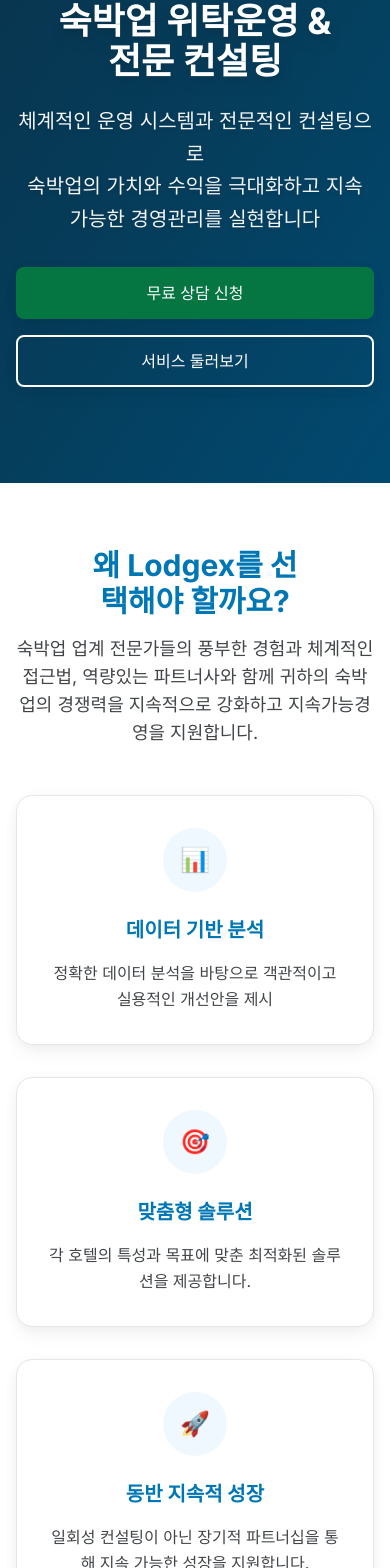
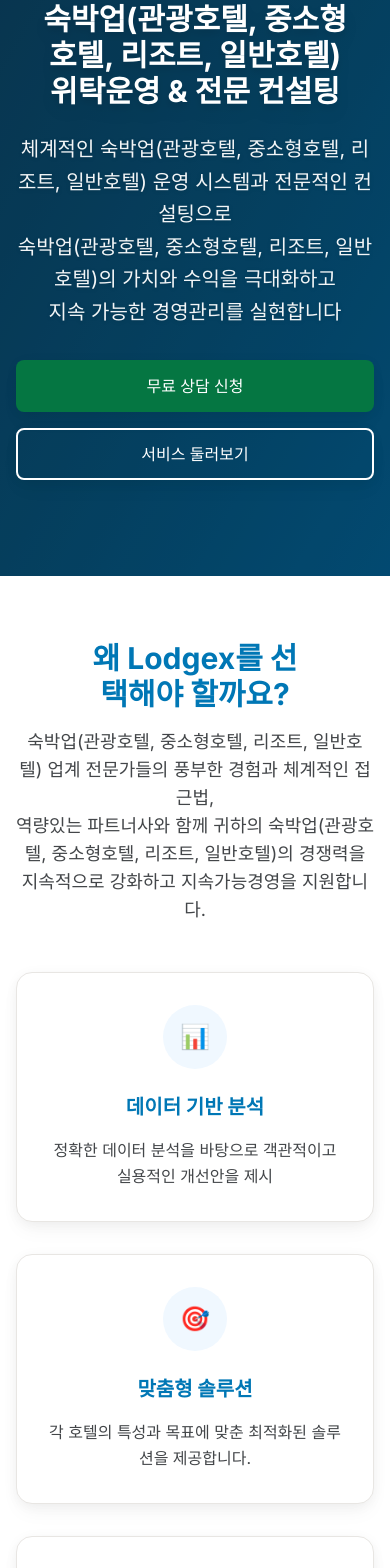
Before and after one commit to 8around/outsourcing_lodgex, a Next.js app: page /services in a window 390 px wide. Shown: the part 176-1744 px from the top of the page. Built offline with nearby package versions, Linux system fonts and the light colour scheme; no server answers.

Commit message:
fix: 문구 수정 요청사항 완벽반영 - 문구수정 요청사항에 기재되어 있지 않은 부분은 페이지 디자인을 고려해 숙박업 세부분야 삽입 여부 결정하였음

```diff
--- a/src/components/consulting/ConsultingService.tsx
+++ b/src/components/consulting/ConsultingService.tsx
@@ -32,14 +32,15 @@
         <div className="absolute inset-0 bg-black/30"></div>
         <div className="relative max-w-7xl mx-auto px-4 sm:px-6 lg:px-8 py-24">
           <div className="text-center max-w-4xl mx-auto">
-            <h1 className="text-4xl md:text-5xl lg:text-6xl font-sans font-bold mb-6 drop-shadow-lg">
-              숙박업 위탁운영 &<br />
-              전문 컨설팅
+            <h1 className="text-3xl lg:text-4xl font-sans font-bold mb-6 drop-shadow-lg">
+              숙박업(관광호텔, 중소형호텔, 리조트, 일반호텔)<br />
+              위탁운영 & 전문 컨설팅
             </h1>
-            <p className="text-xl md:text-2xl text-white/95 mb-8 leading-relaxed drop-shadow">
-              체계적인 운영 시스템과 전문적인 컨설팅으로
+            <p className="text-xl lg:text-2xl text-white/95 mb-8 leading-relaxed drop-shadow">
+              체계적인 숙박업(관광호텔, 중소형호텔, 리조트, 일반호텔) 운영 시스템과 전문적인 컨설팅으로
               <br />
-              숙박업의 가치와 수익을 극대화하고 지속 가능한 경영관리를 실현합니다
+              숙박업(관광호텔, 중소형호텔, 리조트, 일반호텔)의 가치와 수익을 극대화하고<br />
+              지속 가능한 경영관리를 실현합니다
             </p>
             <div className="flex flex-col sm:flex-row gap-4 justify-center">
               <Button
@@ -74,8 +75,8 @@
               왜 Lodgex를 선택해야 할까요?
             </h2>
             <p className="text-lg text-neutral-600 max-w-3xl mx-auto">
-              숙박업 업계 전문가들의 풍부한 경험과 체계적인 접근법, 역량있는 파트너사와 함께
-              귀하의 숙박업의 경쟁력을 지속적으로 강화하고 지속가능경영을 지원합니다.
+              숙박업(관광호텔, 중소형호텔, 리조트, 일반호텔) 업계 전문가들의 풍부한 경험과 체계적인 접근법,<br />
+              역량있는 파트너사와 함께 귀하의 숙박업(관광호텔, 중소형호텔, 리조트, 일반호텔)의 경쟁력을 지속적으로 강화하고 지속가능경영을 지원합니다.
             </p>
           </div>
 
@@ -122,8 +123,7 @@
                 동반 지속적 성장
               </h3>
               <p className="text-neutral-600">
-                일회성 컨설팅이 아닌 장기적 파트너십을 통해 지속 가능한 성장을
-                지원합니다.
+                맞춤형 컨설팅으로 지속가능한 경쟁력 확보로 장기적 가치 창출을 목표로 일회성 컨설팅이 아닌 장기적 파트너십을 통해 지속 가능한 성장을 지원합니다.
               </p>
             </Card>
           </div>
--- a/src/components/consulting/ConsultingSteps.tsx
+++ b/src/components/consulting/ConsultingSteps.tsx
@@ -18,8 +18,8 @@
             컨설팅 프로세스
           </h2>
           <p className="text-lg text-neutral-600 max-w-3xl mx-auto">
-            체계적인 4단계 프로세스를 통해 숙박업 운영 효율성을 극대화하고
-            지속적인 성과 개선을 지원합니다.
+            체계적인 4단계 프로세스를 통해 숙박업(관광호텔, 중소형호텔, 리조트, 일반호텔)의<br />
+            운영 효율성을 극대화하고 지속적인 성과 개선을 지원합니다.
           </p>
         </div>
 
@@ -53,7 +53,7 @@
         {/* CTA */}
         <div className="text-center mt-12">
           <p className="text-neutral-600 mb-6">
-            숙박업 전문파트너, 컨설턴트와 함께 숙박업 운영의 새로운 전환점을 만들어보세요.
+            숙박업(관광호텔, 중소형호텔, 리조트, 일반호텔) 전문파트너, 컨설턴트와 함께 숙박업 운영의 새로운 전환점을 만들어보세요.
           </p>
           <a
             href="/contact"
--- a/src/components/consulting/ServiceCategories.tsx
+++ b/src/components/consulting/ServiceCategories.tsx
@@ -29,7 +29,8 @@
             사업 영역
           </h2>
           <p className="text-lg text-neutral-600 max-w-3xl mx-auto">
-            숙박업 운영의 모든 영역에서 전문적이고 차별화된 서비스를 제공합니다.
+            숙박업(관광호텔, 중소형호텔, 리조트, 일반호텔) 운영의 모든 영역에서<br />
+            전문적이고 차별화된 서비스를 제공합니다.
           </p>
         </div>
 
--- a/src/components/contact/ContactHero.tsx
+++ b/src/components/contact/ContactHero.tsx
@@ -14,10 +14,10 @@
       <div className="relative max-w-7xl mx-auto px-4 sm:px-6 lg:px-8 py-20">
         <div className="text-center max-w-4xl mx-auto">
           <h1 className="text-4xl md:text-5xl lg:text-6xl font-sans font-bold mb-6 drop-shadow-lg">
-            문의하기
+            컨설팅 신청
           </h1>
-          <p className="text-xl md:text-2xl text-white/95 mb-8 leading-relaxed drop-shadow">
-            숙박업 운영 개선을 위한 전문 컨설팅을 신청하세요
+          <p className="text-xl lg:text-2xl text-white/95 mb-8 leading-relaxed drop-shadow">
+            숙박업(관광호텔, 중소형호텔, 리조트, 일반호텔) 운영 개선을 위한 전문 컨설팅을 신청하세요.
           </p>
         </div>
       </div>
--- a/src/components/home/PartnersSection.tsx
+++ b/src/components/home/PartnersSection.tsx
@@ -40,7 +40,7 @@
             >
               파트너사
             </h3>
-            <p className="text-lg text-neutral-400 max-w-2xl mx-auto leading-relaxed">
+            <p className="text-xl text-neutral-400 max-w-2xl mx-auto leading-relaxed">
               Lodgex와 협력하고 있는 파트너사를 소개합니다.
             </p>
           </div>
--- a/src/lib/constants.ts
+++ b/src/lib/constants.ts
@@ -73,13 +73,13 @@
     step: 1,
     title: '운영 진단 신청',
     description:
-      '숙박업 현황과 개선 요구사항을 파악하여 맞춤형 진단 계획을 수립합니다.',
+      '숙박업(관광호텔, 중소형호텔, 리조트, 일반호텔) 현황과 개선 요구사항을 파악하여 맞춤형 진단 계획을 수립합니다.',
     icon: '📋',
   },
   {
     step: 2,
     title: '전문가 매칭',
-    description: '숙박업 규모와 특성에 맞는 전문 컨설턴트를 배정합니다.',
+    description: '숙박업(관광호텔, 중소형호텔, 리조트, 일반호텔) 규모와 특성에 맞는 전문 컨설턴트를 배정합니다.',
     icon: '👥',
   },
   {
@@ -102,7 +102,7 @@
     id: 'management',
     title: '숙박업 위탁 운영',
     description:
-      '전문성과 경험을 바탕으로 호텔 운영 전반을 체계적으로 관리합니다.',
+      '전문성과 경험을 바탕으로 숙박업 운영 전반을 체계적으로 관리합니다.',
     icon: '🏨',
     services: [
       {
```
Also changed, not shown: src/app/page.tsx (+5 -4 lines).
